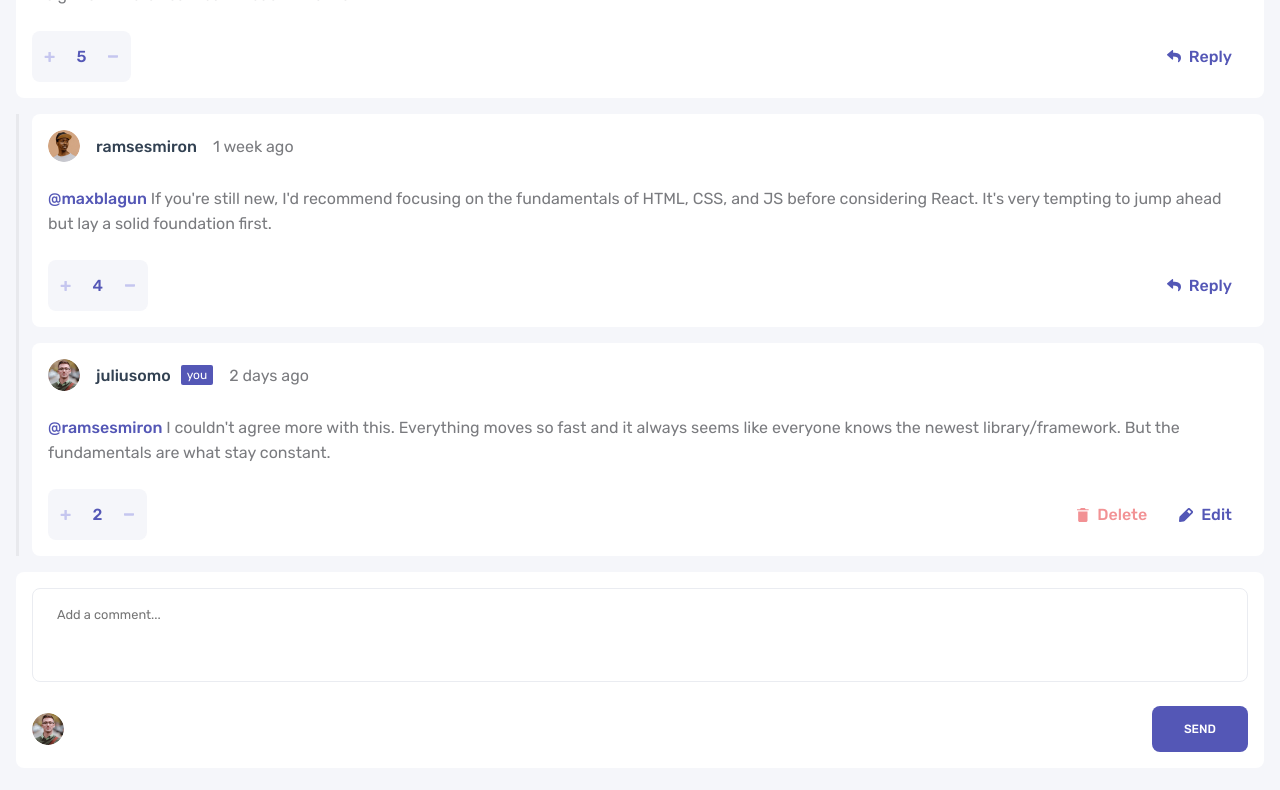
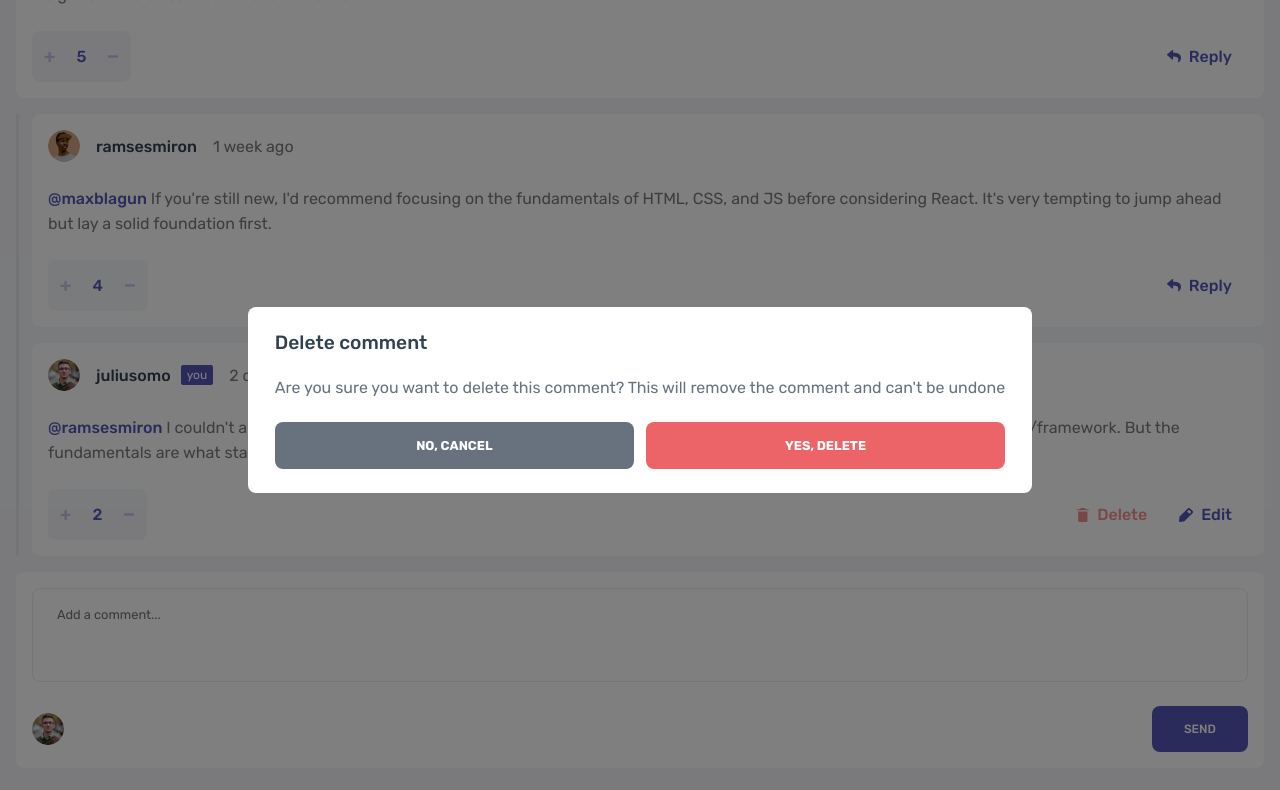
Before and after one commit to Diounata/comments-section, a React (Vite) app in the folder client/: page / in a window 1280 px wide. Both pictures are taken after a click on the button "Delete". Shown: the part 376-1166 px from the top of the page. Built offline with nearby package versions, Linux system fonts and the light colour scheme.

Commit message:
add: DeleteModal toggle function

```diff
--- a/client/src/components/Comment/index.tsx
+++ b/client/src/components/Comment/index.tsx
@@ -28,7 +28,7 @@ interface Props {
 }
 
 export function Comment({ isFirstReply = false, type, comment }: Props) {
-  const { loggedUser } = useComment();
+  const { loggedUser, toggleIsDeletingComment } = useComment();
 
   const { content, createdAt, replyingTo, score, user } = comment;
 
@@ -68,7 +68,7 @@ export function Comment({ isFirstReply = false, type, comment }: Props) {
         <ButtonsContainer>
           {user.username === loggedUser!.username ? (
             <>
-              <Button color="RED">
+              <Button color="RED" onClick={toggleIsDeletingComment}>
                 <img src={DeleteSVG} alt="Delete" title="Delete" /> Delete
               </Button>
 
--- a/client/src/components/DeleteModal/index.tsx
+++ b/client/src/components/DeleteModal/index.tsx
@@ -1,6 +1,19 @@
 import { GlobalContainer, Modal, Title, Message, Footer, Button } from './styles';
+import { useEffect } from 'react';
+
+import { useComment } from '../../contexts/CommentContext';
 
 export function DeleteModal() {
+  const { toggleIsDeletingComment } = useComment();
+
+  useEffect(() => {
+    document.body.style.overflow = 'hidden';
+
+    return () => {
+      document.body.style.overflow = 'auto';
+    };
+  }, []);
+
   return (
     <GlobalContainer>
       <Modal>
@@ -11,8 +24,13 @@ export function DeleteModal() {
         </Message>
 
         <Footer>
-          <Button variation="cancel">No, cancel</Button>
-          <Button variation="confirm">Yes, delete</Button>
+          <Button variation="cancel" onClick={toggleIsDeletingComment}>
+            No, cancel
+          </Button>
+
+          <Button variation="confirm" onClick={toggleIsDeletingComment}>
+            Yes, delete
+          </Button>
         </Footer>
       </Modal>
     </GlobalContainer>
--- a/client/src/contexts/CommentContext.tsx
+++ b/client/src/contexts/CommentContext.tsx
@@ -40,13 +40,21 @@ interface LoggedUserProps {
 interface Props {
   loggedUser: LoggedUserProps | null;
   comments: CommentProps[] | null;
+  isDeletingComment: boolean;
   isLoading: boolean;
+
+  toggleIsDeletingComment(): void;
 }
 
 export function CommentProvider({ children }: ChildrenProps) {
   const [comments, setComments] = useState<CommentProps[] | null>(null);
   const [loggedUser, setLoggedUser] = useState<LoggedUserProps | null>(null);
+  const [isDeletingComment, setIsDeletingComment] = useState(false);
   const [isLoading, setIsLoading] = useState(true);
+
+  function toggleIsDeletingComment() {
+    setIsDeletingComment(prev => !prev);
+  }
 
   useEffect(() => {
     const { currentUser, comments } = data;
@@ -58,7 +66,9 @@ export function CommentProvider({ children }: ChildrenProps) {
   }, []);
 
   return (
-    <CommentContext.Provider value={{ comments, loggedUser, isLoading }}>
+    <CommentContext.Provider
+      value={{ comments, loggedUser, isDeletingComment, toggleIsDeletingComment, isLoading }}
+    >
       {children}
     </CommentContext.Provider>
   );
--- a/client/src/pages/home/index.tsx
+++ b/client/src/pages/home/index.tsx
@@ -1,4 +1,5 @@
 import { Container } from './styles';
+import { Fragment } from 'react';
 
 import { Comment } from '../../components/Comment';
 import { AddComment } from '../../components/AddComment';
@@ -7,7 +8,7 @@ import { DeleteModal } from '../../components/DeleteModal';
 import { useComment } from '../../contexts/CommentContext';
 
 export function Home() {
-  const { comments, isLoading } = useComment();
+  const { comments, isDeletingComment, isLoading } = useComment();
 
   return (
     <Container>
@@ -16,18 +17,18 @@ export function Home() {
       ) : (
         <>
           {comments!.map(comment => (
-            <>
-              <Comment key={comment.id} comment={comment} type="comment" />
+            <Fragment key={comment.id}>
+              <Comment comment={comment} type="comment" />
 
               {comment.replies!.map((reply, index) => (
                 <Comment key={reply.id} comment={reply} isFirstReply={index === 0} type="reply" />
               ))}
-            </>
+            </Fragment>
           ))}
 
           <AddComment />
 
-          {false && <DeleteModal />}
+          {isDeletingComment && <DeleteModal />}
         </>
       )}
     </Container>
```
